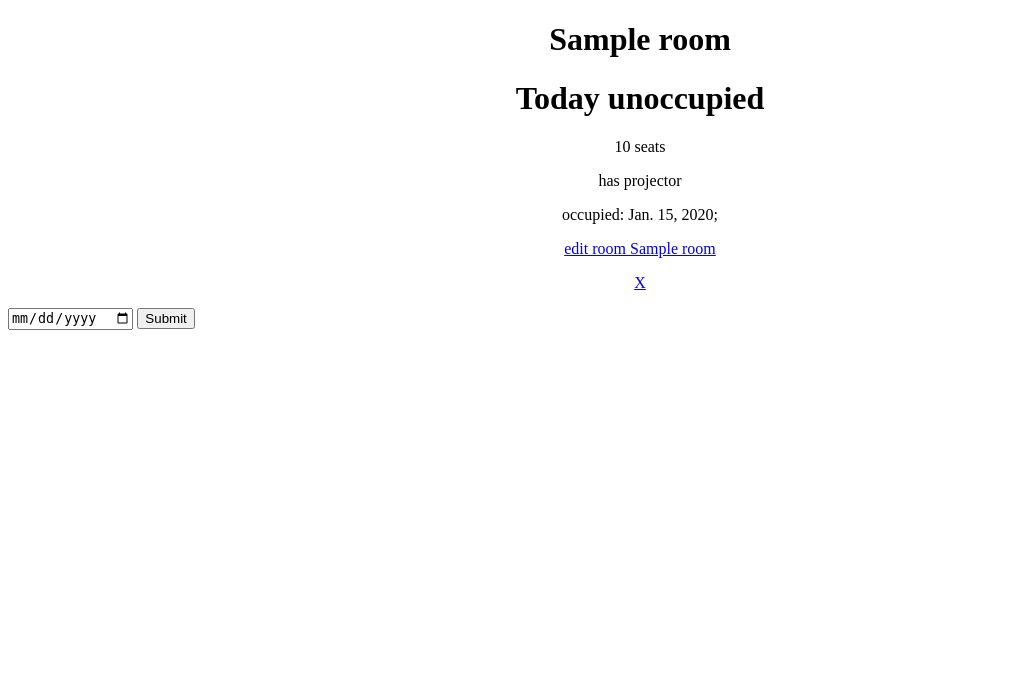
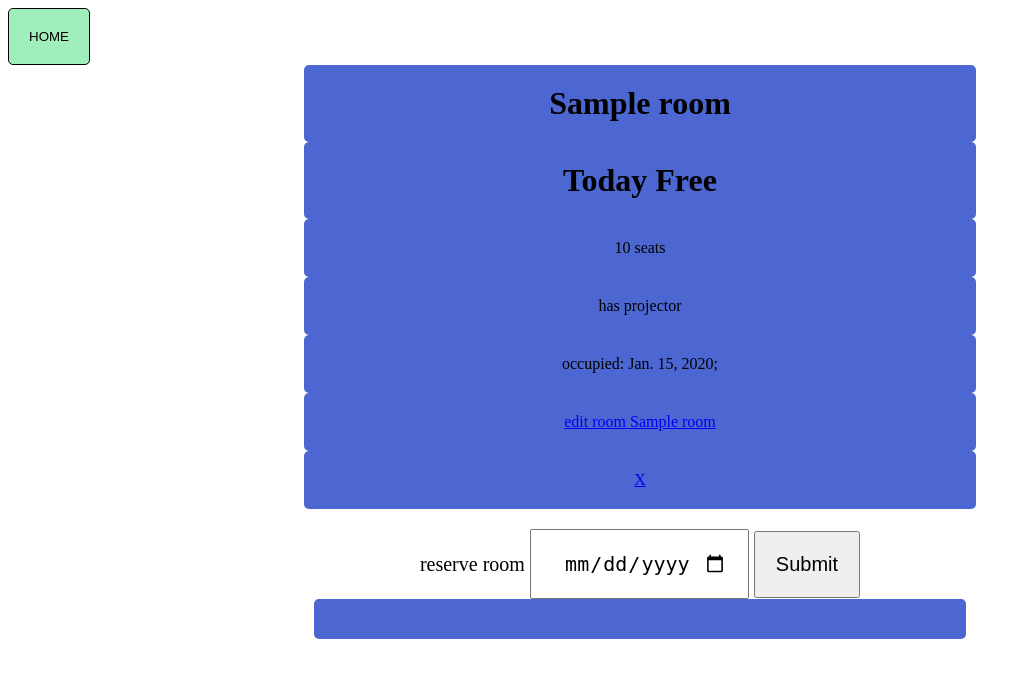
Before and after one commit to j3mierz/Rooms_reservation_app, a Django app: page /home/room/1/ in a window 1280 px wide. Shown: the top 678 px of the page, without its empty margins (0-1031 px from the left). Run offline with Django 5.2, Linux system fonts and the light colour scheme; tables that the repository leaves empty hold one stand-in row (values such as "Sample post").

Commit message:
searching for room added (room search is exact)

```diff
--- a/myapp/views.py
+++ b/myapp/views.py
@@ -12,6 +12,10 @@ from myapp.models import Rooms, RoomsReservation
 class HomePage(View):
     def get(self, request):
         rooms = Rooms.objects.all()
+        if len(rooms) == 0:
+            message = "No rooms in DB"
+            return render(request, 'home_page.html', {'message': message,
+                                                      'today': date.today()})
         for room in rooms:
             reservation_dates = [i.date for i in RoomsReservation.objects.filter(room=room.id)]
             room.reserved = date.today() in reservation_dates
@@ -20,8 +24,15 @@ class HomePage(View):
 
 
     def post(self, request):
-        pass
+        search = request.POST.get('search')
+        rooms_search = Rooms.objects.filter(name=search)
+        if len(rooms_search) == 0:
+            message = "no such room"
+            return render(request, 'home_page.html', {'message': message,
+                                                      'today': date.today()})
 
+        return render(request, 'home_page.html', {'rooms': rooms_search,
+                                                  'today': date.today()})
 
 class AddRoom(View):
     def get(self, request):
@@ -89,7 +100,7 @@ class RoomsView(View):
         if len(RoomsReservation.objects.filter(room=room, date=date.today())) == 1:
             today_occupied = "occupied"
         else:
-            today_occupied = "unoccupied"
+            today_occupied = "Free"
         return render(request, 'room_view.html', {'room': room,
                                                   'reservations': reservations,
                                                   'today_occupied': today_occupied})
--- a/templates/room_view.html
+++ b/templates/room_view.html
@@ -5,12 +5,35 @@
     <title>Title</title>
     <style>
         p, h1 {
+
+            background-color: rgb(76, 103, 210);
+        border-radius: 5px;
+            width: 50%;
+            height: auto;
             text-align: center;
+            margin: auto;
+            padding: 20px;
+        }
+        form, input {
+            text-align: center;
+            font-size: 20px;
+            padding: 20px;
+        }
+ .button1 {background-color: #A1EEBD;
+        border-radius: 5px;
+        border: 1px solid black;
+             text-align: center;
+            padding: 20px;
+            width: auto;
+            height: auto;
+        }
+        .button1:hover { background: #383;
+        transition-duration: 0.4s;
         }
     </style>
 </head>
 <body>
-
+<a href="/home"><button class="button1">HOME</button></a>
 <h1>{{ room.name }}</h1>
 <h1>Today {{ today_occupied }}</h1>
 <p>{{ room.seats }} seats</p>
@@ -22,11 +45,12 @@
 <p>occupied: {% for reservation in reservations %} {{ reservation.date }}; {% endfor %} </p>
  <p><a href="/home/edit_room/{{ room.id }}">edit room {{ room.name }}</a></p>
 <p><a href="/home/delete_room/{{ room.id }}">X</a></p>
-<form method="post">
+
+<form method="post"> reserve room
     {%  csrf_token %}
     <input type="date" name="date" id="date">
-    <input type="submit">
-    {{ message }}
+    <input type="submit"><br>
+    <p>{{ message }}</p>
     </form>
 </body>
 </html>
```
Also changed, not shown: templates/home_page.html (+12 -1 lines).
